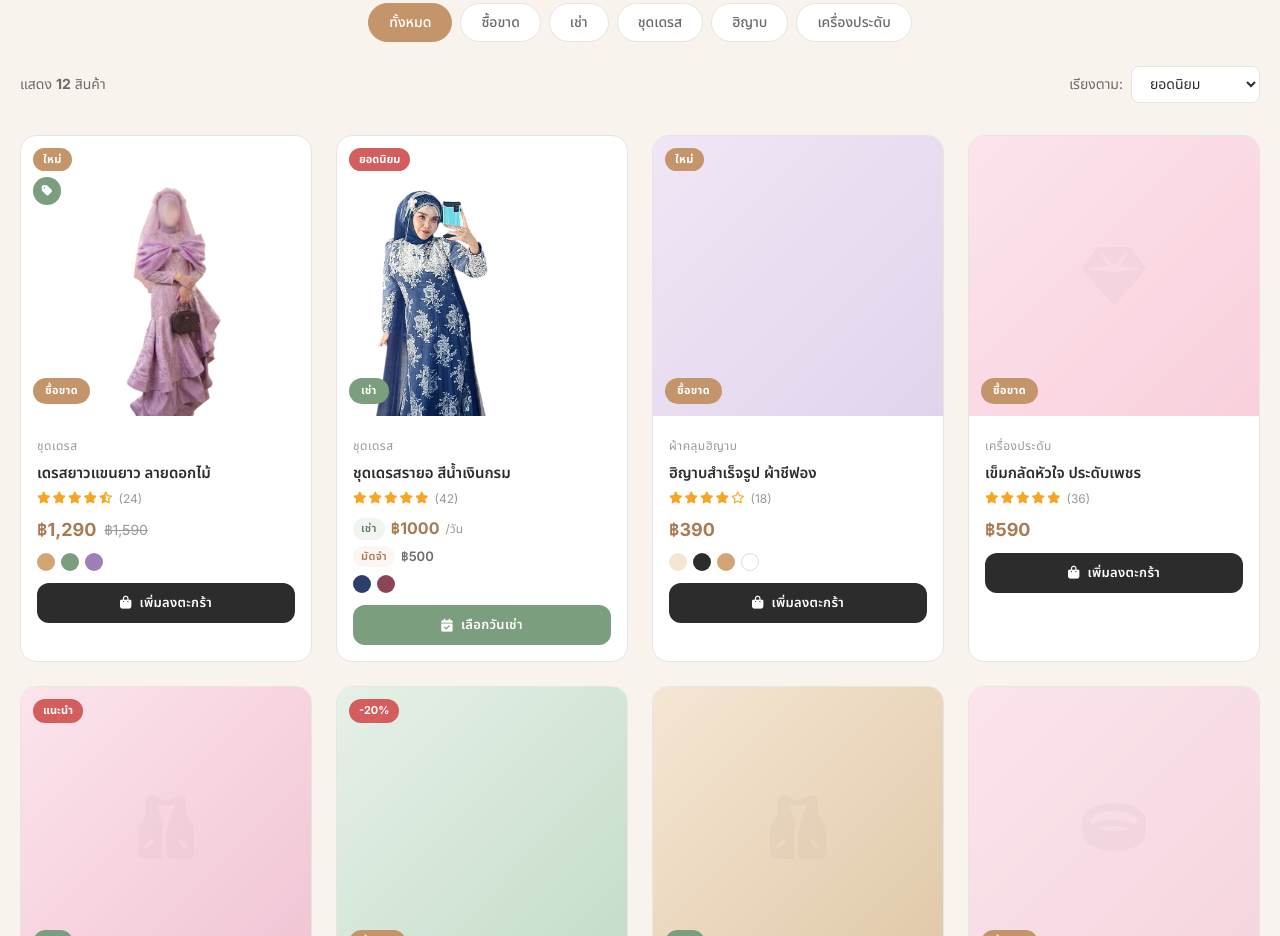
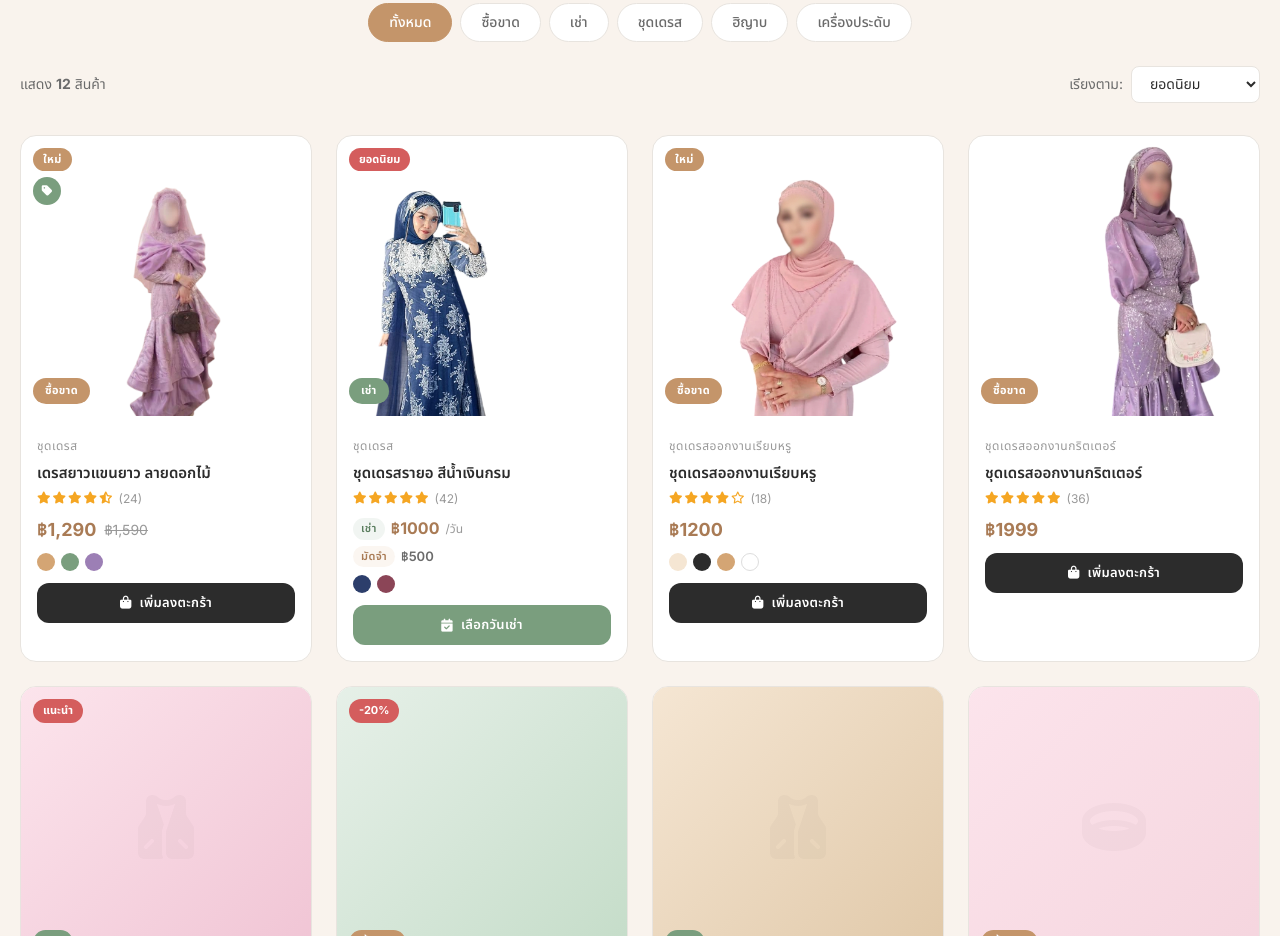
Before and after one commit to Lady-Ladywaa/VIBE-CODE-MY-ECOMMERCE, a plain HTML site: page apps/web/index.html in a window 1280 px wide. Shown: the part 1631-2567 px from the top of the page. Drawn offline with nearby package versions, Linux system fonts and the light colour scheme.

Commit message:
final update

```diff
--- a/apps/web/index.html
+++ b/apps/web/index.html
@@ -363,9 +363,9 @@
           <!-- Product Card 3 -->
           <div class="product-card" data-type="sale" data-category="hijab" data-price="390">
             <div class="product-img-wrap">
-              <div class="product-img" style="background: linear-gradient(135deg, #f0e6f5, #e0d4ec);">
-                <i class="fas fa-head-side-coverage product-placeholder-icon"></i>
-              </div>
+                <div class="product-img">
+      <img src="images/ชุดชมพูพาสเทล-Photoroom.png" alt="ชุดเดรสออกงานเรียบหรู">
+    </div>
               <div class="product-badges">
                 <span class="badge-new">ใหม่</span>
               </div>
@@ -376,8 +376,8 @@
               <span class="product-type-badge sale">ซื้อขาด</span>
             </div>
             <div class="product-info">
-              <span class="product-category">ผ้าคลุมฮิญาบ</span>
-              <h3 class="product-name">ฮิญาบสำเร็จรูป ผ้าชีฟอง</h3>
+              <span class="product-category">ชุดเดรสออกงานเรียบหรู</span>
+              <h3 class="product-name">ชุดเดรสออกงานเรียบหรู</h3>
               <div class="product-rating">
                 <i class="fas fa-star"></i>
                 <i class="fas fa-star"></i>
@@ -387,7 +387,7 @@
                 <span>(18)</span>
               </div>
               <div class="product-price">
-                <span class="price-current">฿390</span>
+                <span class="price-current">฿1200</span>
               </div>
               <div class="product-colors">
                 <span class="color-dot" style="background:#f5e6d3;" title="ครีม"></span>
@@ -402,9 +402,9 @@
           <!-- Product Card 4 -->
           <div class="product-card" data-type="sale" data-category="accessories" data-price="590">
             <div class="product-img-wrap">
-              <div class="product-img" style="background: linear-gradient(135deg, #fce4ec, #f8d0dc);">
-                <i class="fas fa-gem product-placeholder-icon"></i>
-              </div>
+              <div class="product-img">
+  <img src="images/ชุดม่วง-Photoroom.png" alt="ชุดสีม่วง">
+</div>
               <div class="product-actions-overlay">
                 <button class="action-btn" aria-label="Add to wishlist"><i class="far fa-heart"></i></button>
                 <button class="action-btn" aria-label="Quick view"><i class="far fa-eye"></i></button>
@@ -412,8 +412,8 @@
               <span class="product-type-badge sale">ซื้อขาด</span>
             </div>
             <div class="product-info">
-              <span class="product-category">เครื่องประดับ</span>
-              <h3 class="product-name">เข็มกลัดหัวใจ ประดับเพชร</h3>
+              <span class="product-category">ชุดเดรสออกงานกริตเตอร์</span>
+              <h3 class="product-name">ชุดเดรสออกงานกริตเตอร์</h3>
               <div class="product-rating">
                 <i class="fas fa-star"></i>
                 <i class="fas fa-star"></i>
@@ -423,7 +423,7 @@
                 <span>(36)</span>
               </div>
               <div class="product-price">
-                <span class="price-current">฿590</span>
+                <span class="price-current">฿1999</span>
               </div>
               <button class="btn btn-add-cart" data-id="4"><i class="fas fa-shopping-bag"></i> เพิ่มลงตะกร้า</button>
             </div>
```
